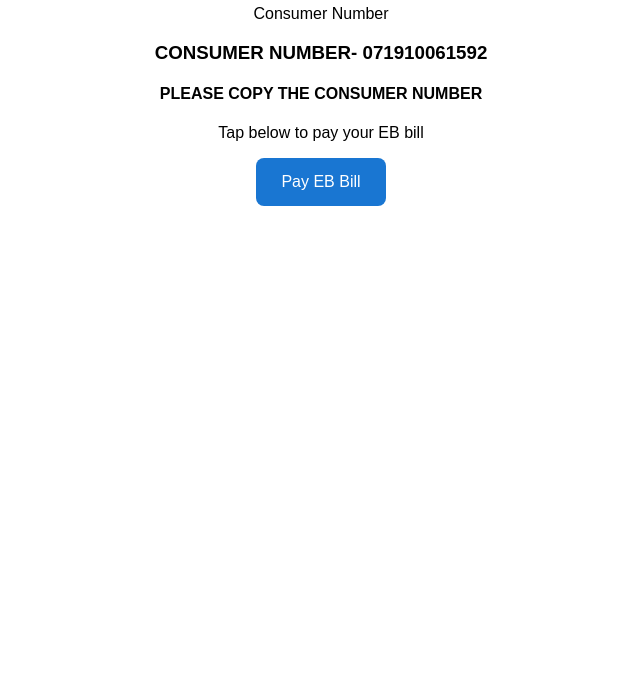
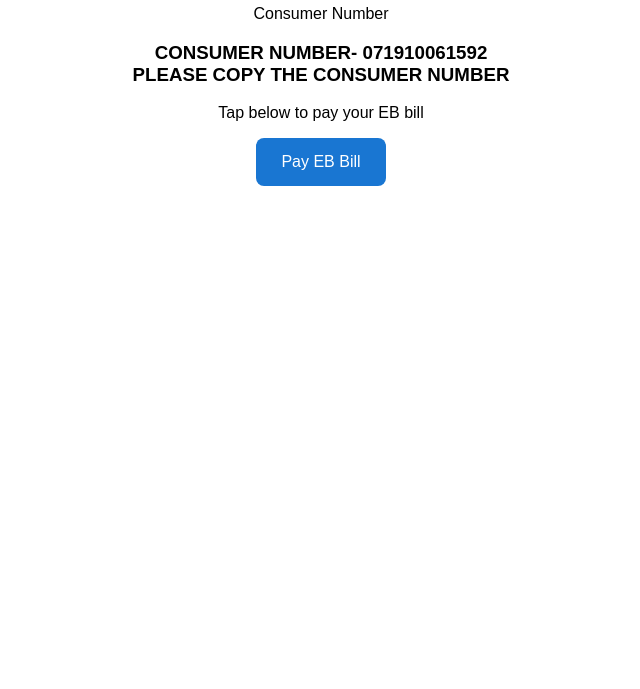
Before and after one commit to gopianandgv-bit/EB_Payment, a plain HTML site: page index.html in a window 1280 px wide. Shown: the part 111-800 px from the top of the page, without its empty margins (319-959 px from the left). Drawn offline with Linux system fonts and the light colour scheme.

Commit message:
Update index.html

```diff
--- a/index.html
+++ b/index.html
@@ -11,8 +11,7 @@
 
   <p>Consumer Number</p>
 
-  <h3>CONSUMER NUMBER- 071910061592</h3>
-  <h4>PLEASE COPY THE CONSUMER NUMBER</h4>
+  <h3>CONSUMER NUMBER- 071910061592<br>PLEASE COPY THE CONSUMER NUMBER</h3>
 
   <p>Tap below to pay your EB bill</p>
 
```
